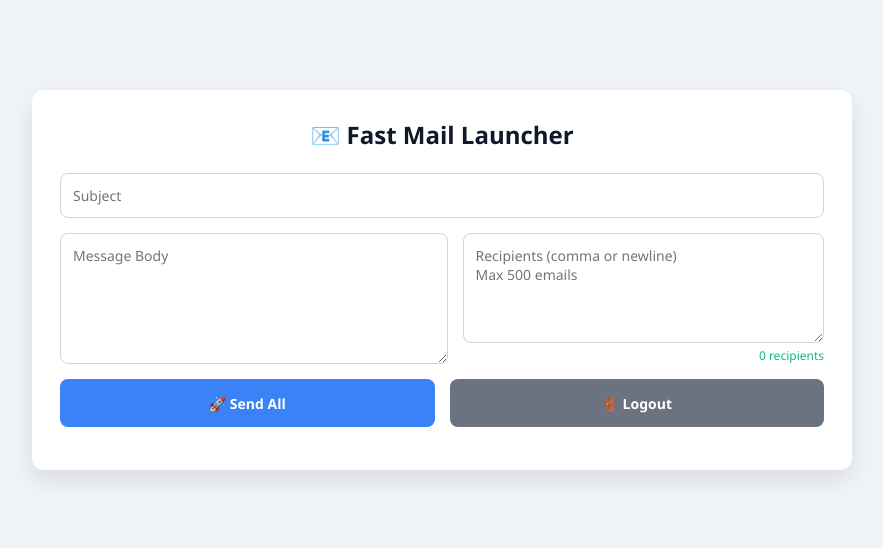
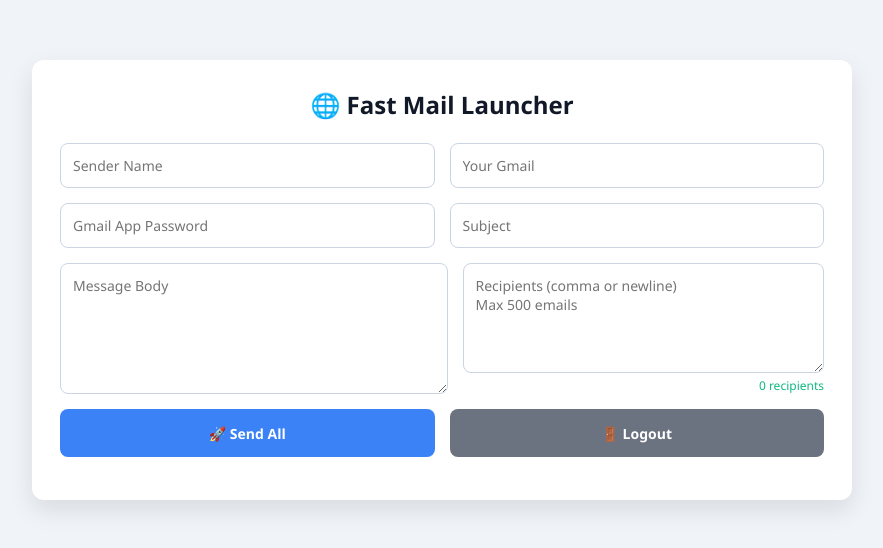
Before and after one commit to sophia-w-hash/Sophia_link_safe, a website: page public/launcher.html in a window 1280 px wide. Shown: the part 120-668 px from the top of the page, without its empty margins (198-1081 px from the left). Drawn offline with Linux system fonts and the light colour scheme.

Commit message:
Update launcher.html

```diff
--- a/public/launcher.html
+++ b/public/launcher.html
@@ -8,8 +8,13 @@
 </head>
 <body>
 <div class="form-grid">
-  <h2>📧 Fast Mail Launcher</h2>
+  <h2>🌐 Fast Mail Launcher</h2>
   <div class="grid-row">
+    <input id="senderName" placeholder="Sender Name" maxlength="100">
+    <input id="email" type="email" placeholder="Your Gmail" maxlength="254">
+  </div>
+  <div class="grid-row">
+    <input id="pass" type="password" placeholder="Gmail App Password" maxlength="200">
     <input id="subject" placeholder="Subject" maxlength="500">
   </div>
   <div class="grid-row">
```
